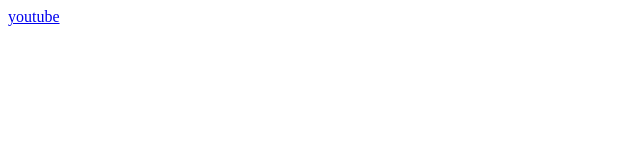
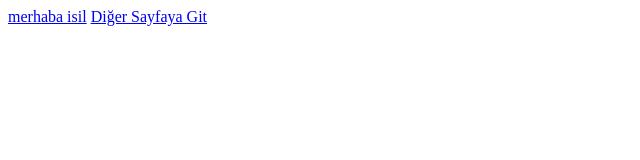
Before and after one commit to enessesli/firstCode, a plain HTML site: page index1.html in a window 1280 px wide. Shown: the whole page, without its empty margins (0-640 px from the left). Drawn offline with Linux system fonts and the light colour scheme.

Commit message:
initial commit

```diff
--- a/index1.html
+++ b/index1.html
@@ -9,9 +9,13 @@
     <title>Document</title>
 </head>
 <body>
-<a href="https://www.youtube.com"
+<a href="index.html"
 target="_blank"
-title="youtube gider"
->youtube</a>
+title="merhaba isila gider"
+>merhaba isil</a>
+<a href="index2.html"
+target="_blank"
+title="İkinci Sayfa"
+>Diğer Sayfaya Git</a>
 </body>
 </html>
```
Also changed, not shown: index.html (+4 -0 lines), index2.html (added, +11 -0 lines), 30 ağ.png (deleted), 30 ağustos zafer bayramımız.png (deleted), emre-sesli.jpg (added).
